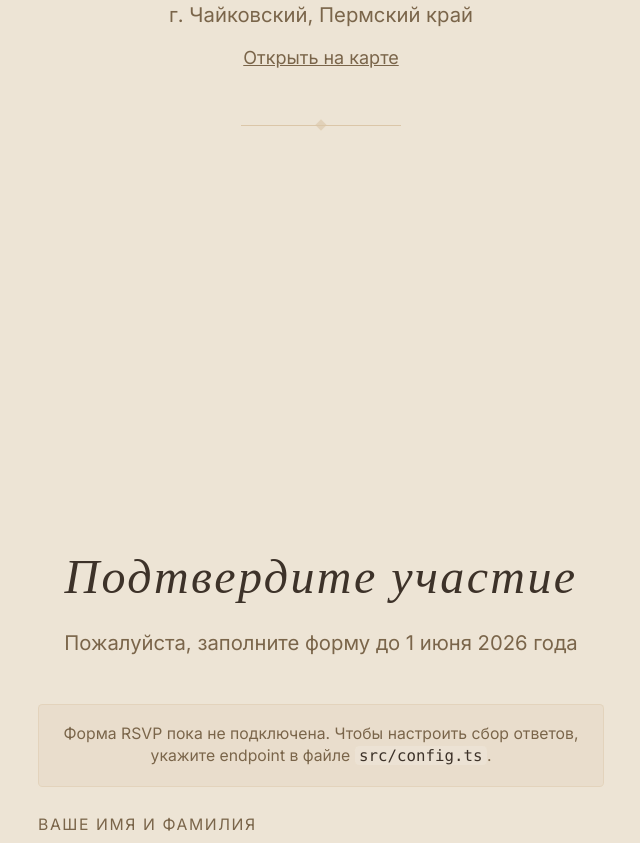
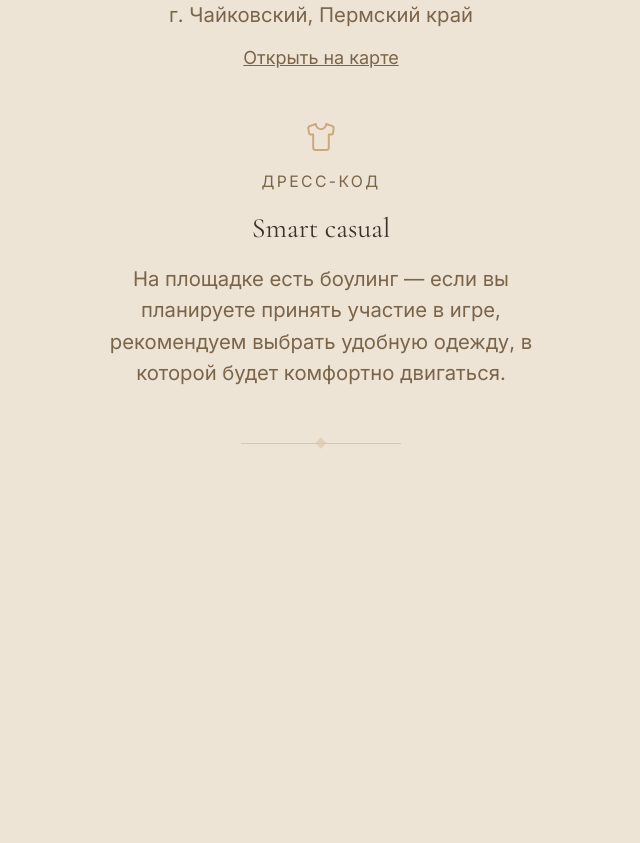
Before and after one commit to tvkaruba/wedding, a React (Vite) app: page / in a window 1280 px wide. Shown: the part 1500-2343 px from the top of the page, without its empty margins (319-959 px from the left). Built offline with nearby package versions, Linux system fonts and the light colour scheme.

Commit message:
Add dress code section

```diff
--- a/src/sections/DetailsSection.tsx
+++ b/src/sections/DetailsSection.tsx
@@ -26,6 +26,16 @@ const details = [
     sub: config.wedding.location,
     link: config.wedding.mapLink,
     linkText: 'Открыть на карте',
+  },
+  {
+    icon: (
+      <svg width="24" height="24" viewBox="0 0 24 24" fill="none" stroke="#C9A87C" strokeWidth="1.5" strokeLinecap="round" strokeLinejoin="round">
+        <path d="M20.38 3.46L16 2a4 4 0 0 1-8 0L3.62 3.46a2 2 0 0 0-1.34 2.23l.58 3.47a1 1 0 0 0 .99.84H6v10c0 1.1.9 2 2 2h8a2 2 0 0 0 2-2V10h2.15a1 1 0 0 0 .99-.84l.58-3.47a2 2 0 0 0-1.34-2.23z"/>
+      </svg>
+    ),
+    label: 'Дресс-код',
+    value: 'Smart casual',
+    sub: 'На площадке есть боулинг — если вы планируете принять участие в игре, рекомендуем выбрать удобную одежду, в которой будет комфортно двигаться.'
   },
 ];
 
```
